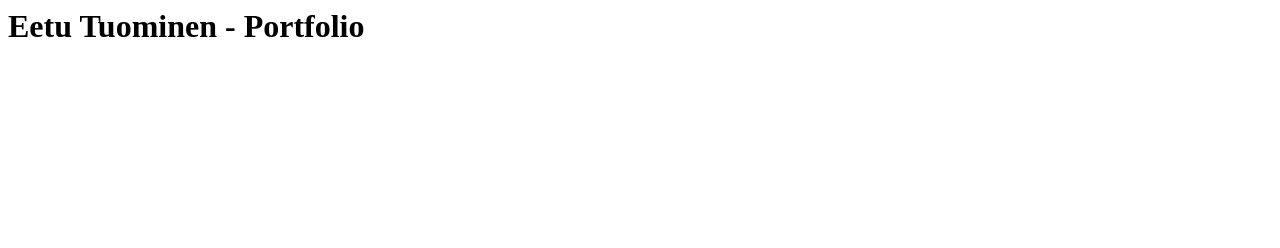
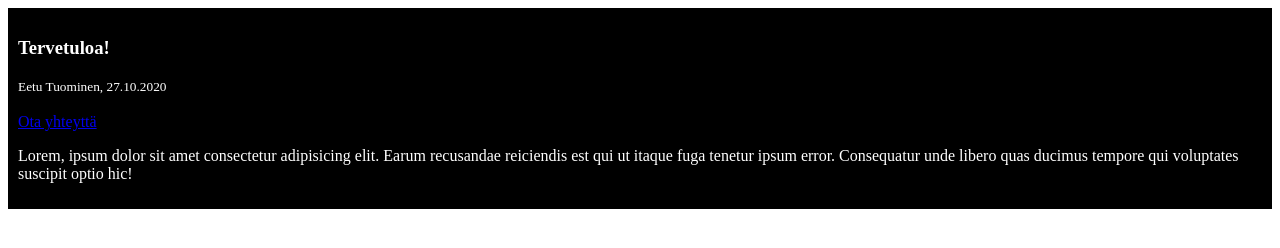
Before and after one commit to EetuTuominen/Eetu-Portfolio, a plain HTML site: page index.html in a window 1280 px wide. Drawn offline with Linux system fonts and the light colour scheme.

Commit message:
2020-10-27

```diff
--- a/index.html
+++ b/index.html
@@ -1 +1,23 @@
-<h1>Eetu Tuominen - Portfolio</h1>
+<!doctype html>
+<html>
+ <head>
+   <style type="text/css">
+    #otsikko{
+     background-color:black;
+     color:white;
+     text:align:center;
+     padding:10px;
+   }
+   </style>
+ </head>
+ <body>
+   <header id="otsikko">
+   <section>
+     <article>
+       <h3>Tervetuloa!</h3>
+       <small>Eetu Tuominen, 27.10.2020</small><br><br>
+       <a href="ota yhteytta.html"> Ota yhteyttä</a><br>
+       <p> Lorem, ipsum dolor sit amet consectetur adipisicing elit. Earum recusandae reiciendis est qui ut itaque fuga tenetur ipsum error. Consequatur unde libero quas ducimus tempore qui voluptates suscipit optio hic!
+       </p>
+ </body>
+</html>
```
Also changed, not shown: ota yhteytta.html (added, +19 -0 lines).
